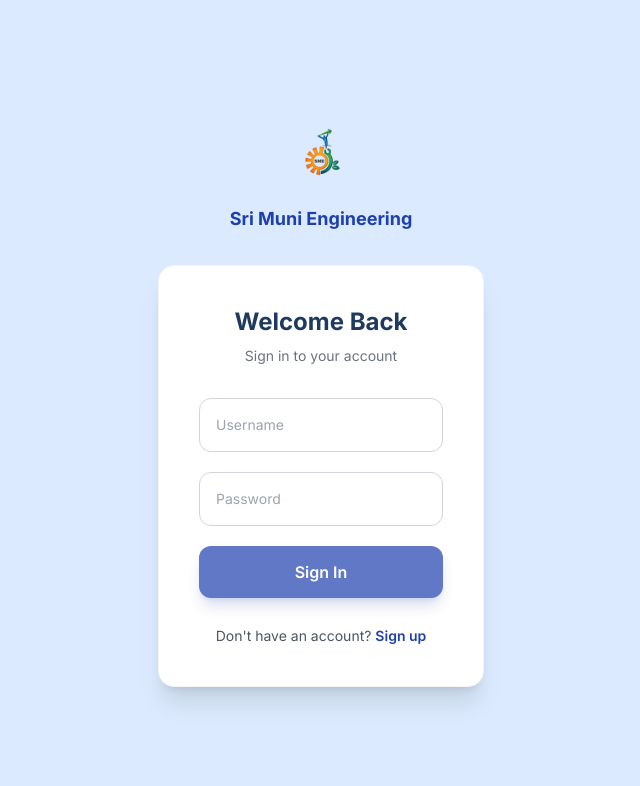
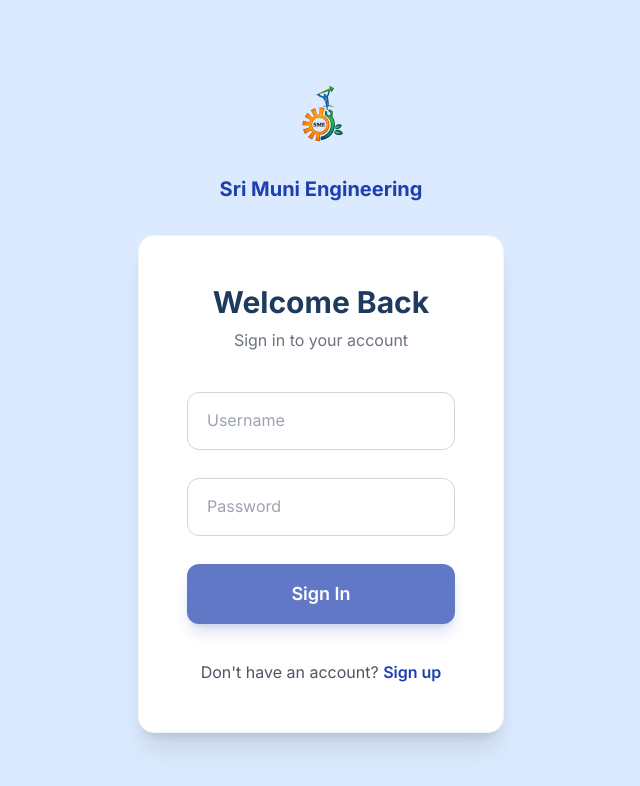
Before and after one commit to shopflows01/sri-muni-engineering-web, an Angular app: page /login in a window 1280 px wide. Shown: the top 786 px of the page, without its empty margins (319-959 px from the left). Built offline with nearby package versions, Linux system fonts and the light colour scheme.

Commit message:
fix: logo h-24, auth forms 600px p-12, Material-style outlined floating labels

```diff
--- a/src/app/features/auth/login/login.html
+++ b/src/app/features/auth/login/login.html
@@ -1,24 +1,24 @@
-<div class="bg-white p-10 rounded-2xl shadow-xl w-full max-w-[520px] border border-gray-100">
-  <div class="text-center mb-8">
-    <h1 class="text-2xl font-bold text-brand-text">Welcome Back</h1>
-    <p class="text-gray-500 text-sm mt-2">Sign in to your account</p>
+<div class="bg-white p-12 rounded-2xl shadow-xl w-full max-w-[600px] border border-gray-100">
+  <div class="text-center mb-10">
+    <h1 class="text-3xl font-bold text-brand-text">Welcome Back</h1>
+    <p class="text-gray-500 mt-2">Sign in to your account</p>
   </div>
 
-  <form [formGroup]="loginForm" (ngSubmit)="onSubmit()" class="space-y-5">
-    <div class="relative border border-gray-300 rounded-xl focus-within:border-brand focus-within:ring-2 focus-within:ring-brand/20 transition-all">
-      <input type="text" id="username" formControlName="username" placeholder=" " class="peer w-full px-4 pt-6 pb-2 rounded-xl outline-none text-sm bg-transparent">
-      <label for="username" class="absolute left-4 top-4 text-gray-400 text-sm transition-all duration-200 peer-placeholder-shown:top-4 peer-placeholder-shown:text-sm peer-focus:top-1.5 peer-focus:text-[11px] peer-focus:text-brand peer-[:not(:placeholder-shown)]:top-1.5 peer-[:not(:placeholder-shown)]:text-[11px] pointer-events-none">Username</label>
+  <form [formGroup]="loginForm" (ngSubmit)="onSubmit()" class="space-y-7">
+    <div class="relative">
+      <input type="text" id="username" formControlName="username" placeholder=" " class="peer w-full px-4 py-4 border border-gray-300 rounded-xl outline-none text-base bg-white focus:border-brand focus:ring-2 focus:ring-brand/20 transition-all">
+      <label for="username" class="absolute left-3 -top-2.5 px-1 bg-white text-xs text-gray-500 transition-all duration-200 peer-placeholder-shown:top-4 peer-placeholder-shown:left-4 peer-placeholder-shown:text-base peer-placeholder-shown:text-gray-400 peer-placeholder-shown:bg-transparent peer-focus:-top-2.5 peer-focus:left-3 peer-focus:text-xs peer-focus:text-brand peer-focus:bg-white pointer-events-none">Username</label>
     </div>
     @if (loginForm.get('username')?.touched && loginForm.get('username')?.invalid) {
-      <p class="text-brand-danger text-xs -mt-3">Please enter your username.</p>
+      <p class="text-brand-danger text-xs -mt-5">Please enter your username.</p>
     }
 
-    <div class="relative border border-gray-300 rounded-xl focus-within:border-brand focus-within:ring-2 focus-within:ring-brand/20 transition-all">
-      <input type="password" id="password" formControlName="password" placeholder=" " class="peer w-full px-4 pt-6 pb-2 rounded-xl outline-none text-sm bg-transparent">
-      <label for="password" class="absolute left-4 top-4 text-gray-400 text-sm transition-all duration-200 peer-placeholder-shown:top-4 peer-placeholder-shown:text-sm peer-focus:top-1.5 peer-focus:text-[11px] peer-focus:text-brand peer-[:not(:placeholder-shown)]:top-1.5 peer-[:not(:placeholder-shown)]:text-[11px] pointer-events-none">Password</label>
+    <div class="relative">
+      <input type="password" id="password" formControlName="password" placeholder=" " class="peer w-full px-4 py-4 border border-gray-300 rounded-xl outline-none text-base bg-white focus:border-brand focus:ring-2 focus:ring-brand/20 transition-all">
+      <label for="password" class="absolute left-3 -top-2.5 px-1 bg-white text-xs text-gray-500 transition-all duration-200 peer-placeholder-shown:top-4 peer-placeholder-shown:left-4 peer-placeholder-shown:text-base peer-placeholder-shown:text-gray-400 peer-placeholder-shown:bg-transparent peer-focus:-top-2.5 peer-focus:left-3 peer-focus:text-xs peer-focus:text-brand peer-focus:bg-white pointer-events-none">Password</label>
     </div>
     @if (loginForm.get('password')?.touched && loginForm.get('password')?.invalid) {
-      <p class="text-brand-danger text-xs -mt-3">Please enter your password.</p>
+      <p class="text-brand-danger text-xs -mt-5">Please enter your password.</p>
     }
 
     @if (errorMessage()) {
@@ -27,7 +27,7 @@
       </div>
     }
 
-    <button type="submit" [disabled]="loginForm.invalid || isSubmitting()" class="w-full bg-brand hover:bg-brand-light text-white font-semibold py-3.5 rounded-xl transition-colors duration-200 shadow-lg shadow-brand/25 disabled:opacity-70 flex justify-center items-center text-base mt-2">
+    <button type="submit" [disabled]="loginForm.invalid || isSubmitting()" class="w-full bg-brand hover:bg-brand-light text-white font-semibold py-4 rounded-xl transition-colors duration-200 shadow-lg shadow-brand/25 disabled:opacity-70 flex justify-center items-center text-lg">
       @if (isSubmitting()) {
         <div class="w-5 h-5 border-2 border-white/30 border-t-white rounded-full animate-spin"></div>
       } @else {
@@ -36,7 +36,7 @@
     </button>
 
     <div class="text-center pt-2">
-      <p class="text-sm text-gray-600">Don't have an account? <a routerLink="/signup" class="text-brand font-semibold hover:underline">Sign up</a></p>
+      <p class="text-gray-600">Don't have an account? <a routerLink="/signup" class="text-brand font-semibold hover:underline">Sign up</a></p>
     </div>
   </form>
 </div>
--- a/src/app/features/auth/signup/signup.html
+++ b/src/app/features/auth/signup/signup.html
@@ -1,18 +1,18 @@
-<div class="bg-white p-10 rounded-2xl shadow-xl w-full max-w-[520px] border border-gray-100">
-  <div class="text-center mb-8">
-    <h2 class="text-2xl font-bold text-brand-text mb-2">Create an Account</h2>
-    <p class="text-gray-500 text-sm">Sign up to get started</p>
+<div class="bg-white p-12 rounded-2xl shadow-xl w-full max-w-[600px] border border-gray-100">
+  <div class="text-center mb-10">
+    <h2 class="text-3xl font-bold text-brand-text mb-2">Create an Account</h2>
+    <p class="text-gray-500">Sign up to get started</p>
   </div>
 
-  <form [formGroup]="signupForm" (ngSubmit)="onSubmit()" class="space-y-5">
-    <div class="relative border border-gray-300 rounded-xl focus-within:border-brand focus-within:ring-2 focus-within:ring-brand/20 transition-all">
-      <input type="text" formControlName="username" placeholder=" " autocomplete="username" class="peer w-full px-4 pt-6 pb-2 rounded-xl outline-none text-sm bg-transparent">
-      <label class="absolute left-4 top-4 text-gray-400 text-sm transition-all duration-200 peer-placeholder-shown:top-4 peer-placeholder-shown:text-sm peer-focus:top-1.5 peer-focus:text-[11px] peer-focus:text-brand peer-[:not(:placeholder-shown)]:top-1.5 peer-[:not(:placeholder-shown)]:text-[11px] pointer-events-none">Username</label>
+  <form [formGroup]="signupForm" (ngSubmit)="onSubmit()" class="space-y-7">
+    <div class="relative">
+      <input type="text" formControlName="username" placeholder=" " autocomplete="username" class="peer w-full px-4 py-4 border border-gray-300 rounded-xl outline-none text-base bg-white focus:border-brand focus:ring-2 focus:ring-brand/20 transition-all">
+      <label class="absolute left-3 -top-2.5 px-1 bg-white text-xs text-gray-500 transition-all duration-200 peer-placeholder-shown:top-4 peer-placeholder-shown:left-4 peer-placeholder-shown:text-base peer-placeholder-shown:text-gray-400 peer-placeholder-shown:bg-transparent peer-focus:-top-2.5 peer-focus:left-3 peer-focus:text-xs peer-focus:text-brand peer-focus:bg-white pointer-events-none">Username</label>
     </div>
 
-    <div class="relative border border-gray-300 rounded-xl focus-within:border-brand focus-within:ring-2 focus-within:ring-brand/20 transition-all">
-      <input type="password" formControlName="password" placeholder=" " autocomplete="new-password" class="peer w-full px-4 pt-6 pb-2 rounded-xl outline-none text-sm bg-transparent">
-      <label class="absolute left-4 top-4 text-gray-400 text-sm transition-all duration-200 peer-placeholder-shown:top-4 peer-placeholder-shown:text-sm peer-focus:top-1.5 peer-focus:text-[11px] peer-focus:text-brand peer-[:not(:placeholder-shown)]:top-1.5 peer-[:not(:placeholder-shown)]:text-[11px] pointer-events-none">Password</label>
+    <div class="relative">
+      <input type="password" formControlName="password" placeholder=" " autocomplete="new-password" class="peer w-full px-4 py-4 border border-gray-300 rounded-xl outline-none text-base bg-white focus:border-brand focus:ring-2 focus:ring-brand/20 transition-all">
+      <label class="absolute left-3 -top-2.5 px-1 bg-white text-xs text-gray-500 transition-all duration-200 peer-placeholder-shown:top-4 peer-placeholder-shown:left-4 peer-placeholder-shown:text-base peer-placeholder-shown:text-gray-400 peer-placeholder-shown:bg-transparent peer-focus:-top-2.5 peer-focus:left-3 peer-focus:text-xs peer-focus:text-brand peer-focus:bg-white pointer-events-none">Password</label>
     </div>
 
     @if (errorMessage()) {
@@ -22,7 +22,7 @@
       </div>
     }
 
-    <button type="submit" [disabled]="signupForm.invalid || isSubmitting()" class="w-full bg-brand hover:bg-brand-light text-white font-semibold py-3.5 rounded-xl transition-colors duration-200 shadow-lg shadow-brand/25 disabled:opacity-70 flex justify-center items-center text-base mt-2">
+    <button type="submit" [disabled]="signupForm.invalid || isSubmitting()" class="w-full bg-brand hover:bg-brand-light text-white font-semibold py-4 rounded-xl transition-colors duration-200 shadow-lg shadow-brand/25 disabled:opacity-70 flex justify-center items-center text-lg">
       @if (isSubmitting()) {
         <div class="w-5 h-5 border-2 border-white/30 border-t-white rounded-full animate-spin"></div>
       } @else {
@@ -31,7 +31,7 @@
     </button>
 
     <div class="text-center pt-2">
-      <p class="text-sm text-gray-600">Already have an account? <a routerLink="/login" class="text-brand font-semibold hover:underline">Sign in</a></p>
+      <p class="text-gray-600">Already have an account? <a routerLink="/login" class="text-brand font-semibold hover:underline">Sign in</a></p>
     </div>
   </form>
 </div>
--- a/src/app/layouts/auth-layout/auth-layout.html
+++ b/src/app/layouts/auth-layout/auth-layout.html
@@ -1,8 +1,8 @@
 <div class="min-h-screen flex flex-col items-center justify-center bg-brand-muted p-4">
   <!-- Logo / Brand -->
   <div class="flex flex-col items-center mb-8">
-    <img src="assets/sme-logo.png" alt="SME Logo" class="h-20 w-20 object-contain mb-3">
-    <p class="text-brand font-bold text-lg">Sri Muni Engineering</p>
+    <img src="assets/sme-logo.png" alt="SME Logo" class="h-24 w-24 object-contain mb-3">
+    <p class="text-brand font-bold text-xl">Sri Muni Engineering</p>
   </div>
   <router-outlet></router-outlet>
 </div>
```
